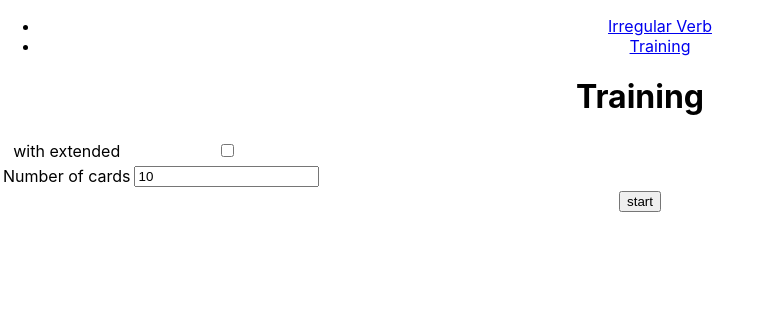
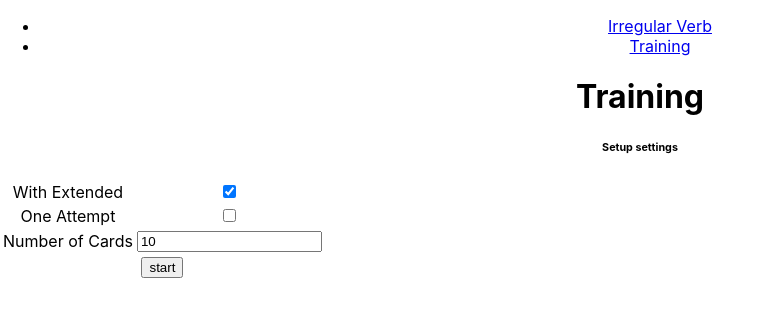
Before and after one commit to oleksandrbazil/eng, a React (Create React App) app: page /training in a window 1280 px wide. Shown: the top 316 px of the page, without its empty margins (0-771 px from the left). Built offline with nearby package versions, Linux system fonts and the light colour scheme.

Commit message:
improved Training page: added statuses, moved settings to form

```diff
--- a/src/pages/Training/components/CheckVerbForm/index.jsx
+++ b/src/pages/Training/components/CheckVerbForm/index.jsx
@@ -33,16 +33,16 @@ const initAttempt = {
 
 const fields = Object.keys(initValues);
 
-export default ({word, handleOnSubmit, stop}) => {
+const CheckVerbForm = ({word, handleOnSubmit, stop}) => {
     const {meaning} = word;
     const [attempt, setAttempt] = useState(initAttempt);
     return (
         <Formik
             initialValues={initValues}
             validationSchema={validationSchema}
-            onSubmit={(values, {validateForm, setFieldError, setErrors}) => {
+            onSubmit={(values, {validateForm, setFieldError, setErrors, resetForm}) => {
                 setAttempt(initAttempt);
-                const newAttempt = initAttempt;
+                const newAttempt = Object.assign({}, initAttempt);
                 const errorsAfterCheck = {};
 
                 Object.keys(values).forEach(key => {
@@ -61,8 +61,11 @@ export default ({word, handleOnSubmit, stop}) => {
                 if (newErrors) {
                     setErrors(errorsAfterCheck);
                 } else {
-                    console.log('finish with timeout 300ms');
-                    handleOnSubmit()
+                    setTimeout(() => {
+                        setAttempt(initAttempt);
+                        resetForm();
+                        handleOnSubmit()
+                    }, 800)
                 }
             }}
         >
@@ -82,11 +85,23 @@ export default ({word, handleOnSubmit, stop}) => {
                             <ErrorMessage name={name} component="div"/>
                         </div>
                     ))}
-                    <button type="submit">Forward</button>
-                    <button type="text" onClick={stop}>Stop</button>
+                    <button type="submit">Next</button>
+                    <button type="text" onClick={stop}>Stop Training</button>
                 </Form>
             )}
 
         </Formik>
     );
 };
+
+CheckVerbForm.defaultProps = {
+    word: {
+        meaning: ''
+    },
+    handleOnSubmit: () => {
+    },
+    stop: () => {
+    }
+};
+
+export default CheckVerbForm;
--- /dev/null
+++ b/src/pages/Training/components/FormSettings/index.jsx
@@ -0,0 +1,70 @@
+import React from 'react';
+import {Formik, Form, Field, ErrorMessage} from "formik";
+
+
+const FormSettings = ({settings, handleSubmit, setSettings, maxNumberOfCards = 0}) => {
+    return (
+        <Formik
+            initialValues={settings}
+            validate={(values) => {
+                const errors = {};
+                const count = values.numberOfCards;
+                if (count && !count.match(/^[0-9]*$/)) {
+                    errors.numberOfCards = 'Please, enter only numbers'
+                } else if (count && count <= 0) {
+                    errors.numberOfCards = `Too few cards, minimum 1 card`
+                } else if (count && count > maxNumberOfCards) {
+                    errors.numberOfCards = `Too many cards, maximum number of cards is ${maxNumberOfCards}`
+                }
+                return errors
+            }}
+            onSubmit={(values) => {
+                handleSubmit(values)
+            }}
+        >
+            {({errors, touched, submitForm, values, ...rest}) => (
+                <Form>
+                    <table>
+                        <tbody>
+                        <tr>
+                            <td><label htmlFor="withExtended">With Extended</label></td>
+                            <td>
+                                <input id="withExtended" type="checkbox"
+                                       onChange={({target: {checked: withExtended}}) => {
+                                           setSettings({...settings, withExtended})
+                                       }}
+                                       checked={settings.withExtended}/>
+                            </td>
+                        </tr>
+                        <tr>
+                            <td><label htmlFor="oneAttempt">One Attempt</label></td>
+                            <td>
+                                <input id="oneAttempt" type="checkbox"
+                                       onChange={({target: {checked: oneAttempt}}) => {
+                                           setSettings({...settings, oneAttempt})
+                                       }}
+                                       checked={settings.oneAttempt}/>
+                            </td>
+                        </tr>
+                        <tr className={errors.numberOfCards && touched.numberOfCards ? 'error' : ''}>
+                            <td><label htmlFor="numberOfCards">Number of Cards</label></td>
+                            <td>
+                                <Field id="numberOfCards" type="text" name="numberOfCards"/>
+                                <ErrorMessage name="numberOfCards" component="div"/>
+                            </td>
+                        </tr>
+                        <tr>
+                            <td colSpan={2}>
+                                <button type="submit">start</button>
+                            </td>
+                        </tr>
+                        </tbody>
+                    </table>
+                </Form>
+            )}
+        </Formik>
+
+    );
+};
+
+export default FormSettings;
--- a/src/pages/Training/components/Settings/index.jsx
+++ /dev/null
@@ -1,35 +0,0 @@
-import React from 'react';
-
-const Index = ({settings, setSettings}) => {
-    const {withExtended, numberOfCards} = settings;
-    return (
-        <table>
-            <tbody>
-            <tr>
-                <td><label htmlFor="extended">with extended</label></td>
-                <td>
-                    <input id="extended" type="checkbox"
-                           value={withExtended}
-                           onChange={() => {
-                               setSettings({...settings, withExtended: !withExtended})
-                           }}/>
-                </td>
-            </tr>
-            <tr>
-                <td><label htmlFor="numberOfCards">Number of cards</label></td>
-                <td>
-                    <input id="numberOfCards" type="text"
-                           value={numberOfCards}
-                           pattern="[0-9]*"
-                           onChange={(event) => {
-                               const {target: {value}} = event;
-                               setSettings({...settings, numberOfCards: value.replace(/\D/, '')})
-                           }}/>
-                </td>
-            </tr>
-            </tbody>
-        </table>
-    );
-};
-
-export default Index;
--- a/src/pages/Training/index.jsx
+++ b/src/pages/Training/index.jsx
@@ -1,75 +1,109 @@
-import React, {useState} from "react";
+import React, {useState, useEffect} from "react";
 //components
 import Page from "../../components/Page";
 import CheckVerbForm from "./components/CheckVerbForm";
-import Settings from './components/Settings'
+import FormSettings from './components/FormSettings'
 // others
 import {irregularVerbs} from "../../data";
 import {getRandom} from "./helpers";
 
 
 const defaultSettings = {
-    withExtended: false,
+    withExtended: true,
     oneAttempt: false,
     numberOfCards: 10,
 };
 
+// statuses
+const START = 'start';
+const PROGRESS = 'progress';
+const FINISH = 'finish';
+
 export default () => {
+    const [status, setStatus] = useState(START);
     const [settings, setSettings] = useState(defaultSettings);
-    const [isTraining, setIsTraining] = useState(false);
     const [cards, setCards] = useState([]);
+    const [words, setWords] = useState(irregularVerbs);
     const [step, setStep] = useState(0);
 
     const {withExtended, numberOfCards} = settings;
 
+    useEffect(() => {
+        setWords(withExtended ? irregularVerbs : irregularVerbs.filter(({extended}) => !extended))
+    }, [withExtended]);
+
     const start = () => {
-        const words = withExtended ? irregularVerbs : irregularVerbs.filter(({extended}) => !extended)
-        const cards = getRandom(words, numberOfCards);
-        setCards(cards);
+        setCards(getRandom(words, numberOfCards));
         setStep(0);
-        setIsTraining(true);
+        setStatus(PROGRESS);
     };
 
-    const stop = () => {
-        setIsTraining(false);
+    const finish = () => {
+        setStatus(FINISH);
     };
 
-
-    const nextCard = () => {
+    const next = () => {
         if (step >= numberOfCards) {
-            setIsTraining(false);
+            setStatus(FINISH);
         } else {
             setStep(step + 1)
         }
     };
 
+
     const StartBlock = (
         <div>
-            <Settings setSettings={setSettings} settings={settings}/>
-            <button onClick={() => {
-                start()
-            }}>start
-            </button>
+            <h6>Setup settings</h6>
+            <FormSettings
+                settings={settings}
+                maxNumberOfCards={words.length}
+                setSettings={(newSettings) => {
+                    setSettings(newSettings)
+                }}
+                handleSubmit={(values) => {
+                    setSettings(values);
+                    start();
+                }}/>
         </div>
     );
 
     const ProgressBlock = (
         <div>
-            <span>{step}/{numberOfCards}</span>
-            {isTraining && <CheckVerbForm
+            <h6>{step + 1}/{numberOfCards}</h6>
+            <CheckVerbForm
                 handleOnSubmit={() => {
-                    nextCard()
+                    next()
                 }}
                 word={cards[step]}
-                stop={stop}/>}
+                stop={finish}/>
+        </div>
+    );
+
+    const FinishBlock = (
+        <div>
+            <h6>Your results:</h6>
+            <div>
+                <button onClick={() => {
+                    setStatus(START);
+                }}>Repeat
+                </button>
+            </div>
+            <div>
+                <button onClick={() => {
+                    setStatus(START);
+                    setSettings(defaultSettings);
+                }}>Go to Settings
+                </button>
+            </div>
         </div>
     );
 
     return (
         <Page title="Training">
             <div>
-                {!isTraining && StartBlock}
-                {isTraining && ProgressBlock}
+                {status === START && StartBlock}
+                {status === PROGRESS && ProgressBlock}
+                {status === FINISH && FinishBlock}
             </div>
         </Page>
     );
```
